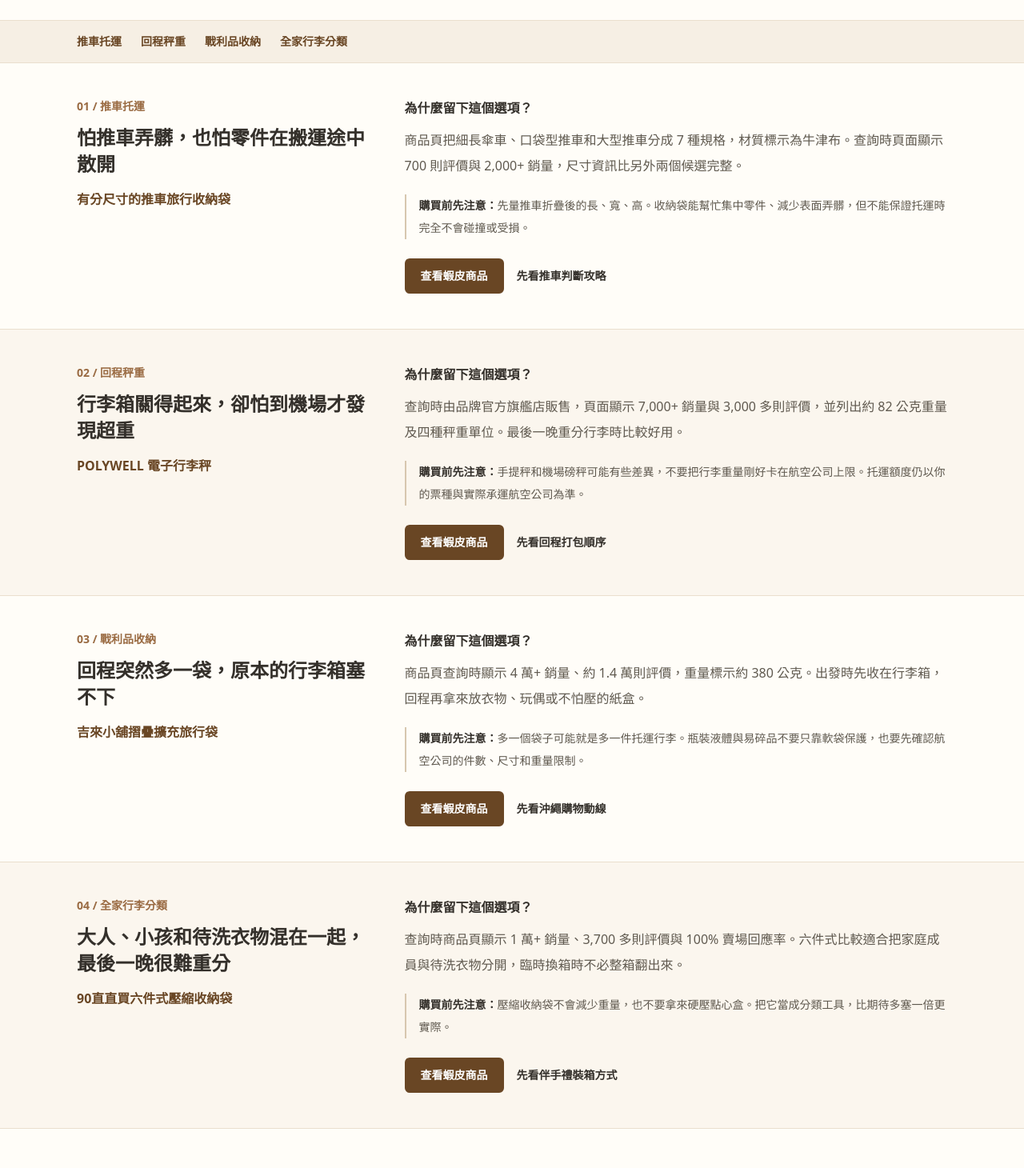
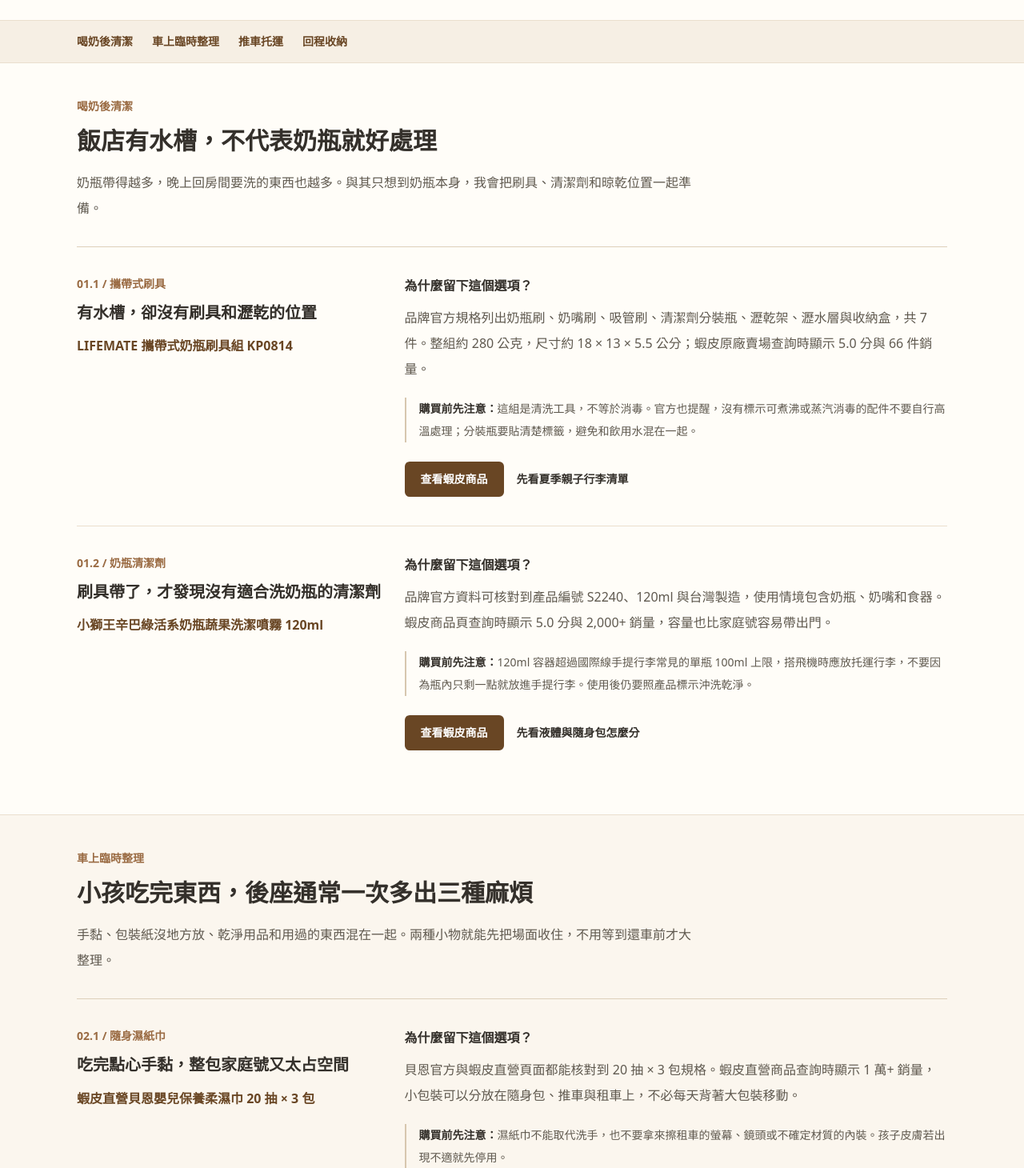
Before and after one commit to wei96-travel/okinawa-family-travel-blog, a Next.js app: page /okinawa-family-travel-gear in a window 1280 px wide. Shown: the part 460-1920 px from the top of the page at 80% size. Built offline with nearby package versions, Linux system fonts and the light colour scheme; no server answers.

Commit message:
Expand travel gear affiliate choices

```diff
--- /dev/null
+++ b/100_Todo/plans/2026-07-25-travel-gear-affiliate-expansion.md
@@ -0,0 +1,40 @@
+# 親子旅行用品頁｜第二批蝦皮分潤商品核對
+
+更新日期：2026-07-25
+
+## 選品原則
+
+- 從旅行情境延伸商品，不從分潤率反推內容。
+- 優先保留原廠、品牌官方或蝦皮直營賣場。
+- 商品頁的價格、評分與銷量只記錄查詢當下可見資料。
+- 品牌宣稱不直接改寫成本站保證；文章必須同時寫出限制。
+- 奶瓶清潔屬於嬰幼兒用品，需用品牌官方規格交叉核對。
+
+## 本次保留
+
+| 情境 | 商品 | 查詢時可見資料 | 官方資料核對 | 分潤短連結 | 主要限制 |
+| --- | --- | --- | --- | --- | --- |
+| 飯店清洗奶瓶 | LIFEMATE 攜帶式奶瓶刷具組 KP0814 | 原廠賣場；NT$499；5.0 分；已售出 66 | 型號 KP0814；7 件組；280g；180 × 130 × 55mm；矽膠、尼龍、PP、PE | https://s.shopee.tw/8AUkeaABdd | 清洗不等於消毒；各配件耐熱方式不同 |
+| 奶瓶清潔劑 | 小獅王辛巴綠活系奶瓶蔬果洗潔噴霧 120ml | NT$144；5.0 分；已售出 2,000+ | 型號 S2240；120ml；台灣製造；品牌列出的用途包含奶瓶、奶嘴與食器 | https://s.shopee.tw/7fYU3gwukD | 120ml 超過國際線手提行李常見的單瓶 100ml 上限，應放托運行李 |
+| 車上臨時清潔 | 蝦皮直營貝恩嬰兒保養柔濕巾 20 抽 × 3 包 | NT$119；已售出 1 萬+；蝦皮直營 | 品牌官方頁可核對 20 抽 × 3 包規格 | https://s.shopee.tw/1VxqiMy7pC | 不能取代洗手；不要用在不確定材質的租車內裝 |
+| 分開零散物品 | 蝦皮直營妙潔 PE 密實袋（大／中／小） | NT$35 起；已售出 4 萬+；蝦皮直營 | 品牌官方頁列出雙軌夾鏈；小尺寸 13 × 13cm、30 枚 | https://s.shopee.tw/1qah6zZhJB | 不宣稱完全防水；食物、乾淨用品與垃圾分開裝 |
+
+## 官方資料
+
+- LIFEMATE 攜帶式奶瓶刷具組：
+  https://www.lifemate.com.tw/products/lifemate-baby-bottle-cleaning-travel-kit-kp0814
+- 小獅王辛巴綠活系奶瓶蔬果洗潔噴霧 120ml：
+  https://www.simba.com.tw/product/s2240/
+- 貝恩嬰兒保養柔濕巾 20 抽：
+  https://www.baan.com.tw/products/baan-baby-wipes-classic-20wipes-1
+- 妙潔密實袋（小）：
+  https://www.newtop.com.tw/products/362126
+- 長榮航空手提行李液體限制：
+  https://www.evaair.com/zh-tw/fly-prepare/baggage/additional-baggage-information/restrictions/
+
+## 沒有保留的候選
+
+- 搜尋結果中大量無品牌旅行奶瓶刷組：多數只有 0～60 件銷量，標題與圖片高度相似，規格來源不清楚。
+- 高分潤但銷量很低的奶瓶刷：分潤率不能取代商品資訊完整度。
+- 700ml 奶瓶清潔慕斯與家庭號清潔液：居家使用合理，但不適合作為旅行頁的第一選擇。
+- 大箱濕紙巾：單價可能較低，但和隨身包、推車、租車的使用情境不合。
--- a/app/okinawa-family-travel-gear/page.tsx
+++ b/app/okinawa-family-travel-gear/page.tsx
@@ -3,15 +3,15 @@ import Link from "next/link";
 import { AffiliateProductLink } from "@/components/affiliate-product-link";
 
 export const metadata: Metadata = {
-  title: "沖繩親子旅行用品清單｜推車托運、行李整理與回程收納",
+  title: "沖繩親子旅行用品清單｜奶瓶清潔、車上整理與回程收納",
   description:
-    "整理帶小孩去沖繩時真正派得上用場的用品：推車托運袋、行李秤、摺疊旅行袋與壓縮收納袋。每項都說明用途、限制與購買前要注意的地方。",
+    "整理帶小孩去沖繩時真正派得上用場的用品：奶瓶清潔、隨身濕紙巾、密實袋、推車托運與回程收納。每項都說明用途、限制與購買前要注意的地方。",
   alternates: {
     canonical: "/okinawa-family-travel-gear"
   },
   openGraph: {
     title: "沖繩親子旅行用品清單",
-    description: "從推車托運、行李超重、回程多一袋到全家衣物分類，依旅行問題挑用品。",
+    description: "從奶瓶清潔、車上整理、推車托運到回程收納，依旅行情境挑用品。",
     url: "/okinawa-family-travel-gear",
     images: [
       {
@@ -22,9 +22,78 @@ export const metadata: Metadata = {
   }
 };
 
-const products = [
+const productGroups = [
   {
-    id: "stroller-bag",
+    id: "bottle-cleaning",
+    eyebrow: "喝奶後清潔",
+    title: "飯店有水槽，不代表奶瓶就好處理",
+    summary: "奶瓶帶得越多，晚上回房間要洗的東西也越多。與其只想到奶瓶本身，我會把刷具、清潔劑和晾乾位置一起準備。",
+    products: [
+      {
+        category: "攜帶式刷具",
+        problem: "有水槽，卻沒有刷具和瀝乾的位置",
+        name: "LIFEMATE 攜帶式奶瓶刷具組 KP0814",
+        reason:
+          "品牌官方規格列出奶瓶刷、奶嘴刷、吸管刷、清潔劑分裝瓶、瀝乾架、瀝水層與收納盒，共 7 件。整組約 280 公克，尺寸約 18 × 13 × 5.5 公分；蝦皮原廠賣場查詢時顯示 5.0 分與 66 件銷量。",
+        caution:
+          "這組是清洗工具，不等於消毒。官方也提醒，沒有標示可煮沸或蒸汽消毒的配件不要自行高溫處理；分裝瓶要貼清楚標籤，避免和飲用水混在一起。",
+        href: "https://s.shopee.tw/8AUkeaABdd",
+        articleHref: "/blog/okinawa-summer-family-packing-list",
+        articleLabel: "先看夏季親子行李清單"
+      },
+      {
+        category: "奶瓶清潔劑",
+        problem: "刷具帶了，才發現沒有適合洗奶瓶的清潔劑",
+        name: "小獅王辛巴綠活系奶瓶蔬果洗潔噴霧 120ml",
+        reason:
+          "品牌官方資料可核對到產品編號 S2240、120ml 與台灣製造，使用情境包含奶瓶、奶嘴和食器。蝦皮商品頁查詢時顯示 5.0 分與 2,000+ 銷量，容量也比家庭號容易帶出門。",
+        caution:
+          "120ml 容器超過國際線手提行李常見的單瓶 100ml 上限，搭飛機時應放托運行李，不要因為瓶內只剩一點就放進手提行李。使用後仍要照產品標示沖洗乾淨。",
+        href: "https://s.shopee.tw/7fYU3gwukD",
+        articleHref: "/blog/okinawa-summer-family-packing-list",
+        articleLabel: "先看液體與隨身包怎麼分"
+      }
+    ]
+  },
+  {
+    id: "car-reset",
+    eyebrow: "車上臨時整理",
+    title: "小孩吃完東西，後座通常一次多出三種麻煩",
+    summary: "手黏、包裝紙沒地方放、乾淨用品和用過的東西混在一起。兩種小物就能先把場面收住，不用等到還車前才大整理。",
+    products: [
+      {
+        category: "隨身濕紙巾",
+        problem: "吃完點心手黏，整包家庭號又太占空間",
+        name: "蝦皮直營貝恩嬰兒保養柔濕巾 20 抽 × 3 包",
+        reason:
+          "貝恩官方與蝦皮直營頁面都能核對到 20 抽 × 3 包規格。蝦皮直營商品查詢時顯示 1 萬+ 銷量，小包裝可以分放在隨身包、推車與租車上，不必每天背著大包裝移動。",
+        caution:
+          "濕紙巾不能取代洗手，也不要拿來擦租車的螢幕、鏡頭或不確定材質的內裝。孩子皮膚若出現不適就先停用。",
+        href: "https://s.shopee.tw/1VxqiMy7pC",
+        articleHref: "/blog/okinawa-convenience-store-family-shopping-guide",
+        articleLabel: "先看便利商店怎麼補位"
+      },
+      {
+        category: "密實袋",
+        problem: "包裝紙、備用衣物和乾淨小物全混在一起",
+        name: "蝦皮直營妙潔 PE 密實袋（大／中／小）",
+        reason:
+          "品牌官方資料列出雙軌夾鏈，小尺寸約 13 × 13 公分、每盒 30 枚；蝦皮直營商品查詢時顯示 4 萬+ 銷量。小袋可以放零散小物，中袋則適合把備用衣物或暫時要隔開的東西先分開。",
+        caution:
+          "密實袋不是防水保證，也不要裝熱液體或尖銳物。裝食物、乾淨用品與垃圾的袋子要分開，還車前仍要把垃圾帶走。",
+        href: "https://s.shopee.tw/1qah6zZhJB",
+        articleHref: "/blog/okinawa-convenience-store-family-shopping-guide",
+        articleLabel: "先看親子自駕採買情境"
+      }
+    ]
+  },
+  {
+    id: "stroller-travel",
+    eyebrow: "推車托運",
+    title: "推車要托運，先處理尺寸和零件",
+    summary: "收納袋的作用是集中零件、減少表面弄髒，不是讓推車變成摔不壞。下單前最重要的還是量折疊尺寸。",
+    products: [
+      {
         category: "推車托運",
         problem: "怕推車弄髒，也怕零件在搬運途中散開",
         name: "有分尺寸的推車旅行收納袋",
@@ -35,9 +104,16 @@ const products = [
         href: "https://s.shopee.tw/9zwOmFGv6v",
         articleHref: "/blog/okinawa-family-stroller-guide",
         articleLabel: "先看推車判斷攻略"
+      }
+    ]
   },
   {
-    id: "luggage-scale",
+    id: "return-packing",
+    eyebrow: "回程收納",
+    title: "買完伴手禮，才是真正的行李考驗",
+    summary: "先知道有沒有超重，再決定要不要多一個袋子；收納袋則拿來分類，不要把它當成可以憑空減少重量。",
+    products: [
+      {
         category: "回程秤重",
         problem: "行李箱關得起來，卻怕到機場才發現超重",
         name: "POLYWELL 電子行李秤",
@@ -50,7 +126,6 @@ const products = [
         articleLabel: "先看回程打包順序"
       },
       {
-    id: "foldable-bag",
         category: "戰利品收納",
         problem: "回程突然多一袋，原本的行李箱塞不下",
         name: "吉來小舖摺疊擴充旅行袋",
@@ -63,7 +138,6 @@ const products = [
         articleLabel: "先看沖繩購物動線"
       },
       {
-    id: "packing-cubes",
         category: "全家行李分類",
         problem: "大人、小孩和待洗衣物混在一起，最後一晚很難重分",
         name: "90直直買六件式壓縮收納袋",
@@ -74,6 +148,8 @@ const products = [
         href: "https://s.shopee.tw/9V04ylQwhF",
         articleHref: "/blog/okinawa-souvenir-packing-guide",
         articleLabel: "先看伴手禮裝箱方式"
+      }
+    ]
   }
 ] as const;
 
@@ -88,7 +164,7 @@ export default function OkinawaFamilyTravelGearPage() {
               沖繩親子旅行用品清單
             </h1>
             <p className="mt-5 text-lg leading-9 text-[#5f594f]">
-              這頁不把所有用品都列一遍，只整理已經打開商品頁，核對過尺寸、材質、評價與銷量的選項。先看自己遇到哪個問題，再決定需不需要買。
+              這頁不把所有用品都列一遍，而是按旅行情境整理。奶瓶喝完怎麼洗、後座弄髒怎麼收、推車怎麼托運、回程怎麼分行李，先看自己遇到哪個問題，再決定需不需要買。
             </p>
             <p className="mt-5 border-l-4 border-[#9a6b43] bg-[#fbf6ee] px-4 py-3 text-sm leading-7 text-[#5f594f]">
               以下含蝦皮分潤連結。透過連結購買不會增加你的售價，本站可能獲得分潤。商品價格、規格與庫存會變動，請以賣場頁面為準。
@@ -104,32 +180,37 @@ export default function OkinawaFamilyTravelGearPage() {
 
       <nav aria-label="用品問題快速選擇" className="border-b border-[#eadfce] bg-[#f6efe4]">
         <div className="mx-auto flex max-w-6xl flex-wrap gap-x-6 gap-y-2 px-5 py-4 text-sm font-semibold text-[#694624] sm:px-6 lg:px-8">
-          {products.map((product) => (
-            <a className="underline decoration-[#d7c7af] underline-offset-4 hover:text-[#543719]" href={`#${product.id}`} key={product.id}>
-              {product.category}
+          {productGroups.map((group) => (
+            <a className="underline decoration-[#d7c7af] underline-offset-4 hover:text-[#543719]" href={`#${group.id}`} key={group.id}>
+              {group.eyebrow}
             </a>
           ))}
         </div>
       </nav>
 
       <main>
-        {products.map((product, index) => (
-          <section
-            className={index % 2 === 0 ? "border-b border-[#eadfce] bg-[#fffdf8]" : "border-b border-[#eadfce] bg-[#fbf6ee]"}
-            id={product.id}
-            key={product.id}
-          >
-            <div className="mx-auto grid max-w-6xl gap-7 px-5 py-11 sm:px-6 lg:grid-cols-[0.72fr_1.28fr] lg:px-8">
+        {productGroups.map((group, groupIndex) => (
+          <section className={groupIndex % 2 === 0 ? "border-b border-[#eadfce] bg-[#fffdf8]" : "border-b border-[#eadfce] bg-[#fbf6ee]"} id={group.id} key={group.id}>
+            <div className="mx-auto max-w-6xl px-5 py-11 sm:px-6 lg:px-8">
+              <div className="max-w-3xl">
+                <p className="text-sm font-semibold text-[#9a6b43]">{group.eyebrow}</p>
+                <h2 className="mt-3 text-2xl font-bold leading-snug text-[#34302b] sm:text-3xl">{group.title}</h2>
+                <p className="mt-4 text-base leading-8 text-[#5f594f]">{group.summary}</p>
+              </div>
+
+              <div className="mt-8 border-t border-[#ddcfba]">
+                {group.products.map((product, productIndex) => (
+                  <div className="grid gap-7 border-b border-[#eadfce] py-9 last:border-b-0 lg:grid-cols-[0.72fr_1.28fr]" key={product.name}>
                     <div>
                       <p className="text-sm font-semibold text-[#9a6b43]">
-                  {String(index + 1).padStart(2, "0")} / {product.category}
+                        {String(groupIndex + 1).padStart(2, "0")}.{productIndex + 1} / {product.category}
                       </p>
-                <h2 className="mt-3 text-2xl font-bold leading-snug text-[#34302b]">{product.problem}</h2>
+                      <h3 className="mt-3 text-xl font-bold leading-snug text-[#34302b]">{product.problem}</h3>
                       <p className="mt-4 text-base font-semibold text-[#694624]">{product.name}</p>
                     </div>
 
                     <div>
-                <h3 className="text-base font-bold text-[#34302b]">為什麼留下這個選項？</h3>
+                      <h4 className="text-base font-bold text-[#34302b]">為什麼留下這個選項？</h4>
                       <p className="mt-3 text-base leading-8 text-[#5f594f]">{product.reason}</p>
                       <p className="mt-5 border-l-2 border-[#d7c7af] pl-4 text-sm leading-7 text-[#5f594f]">
                         <strong className="text-[#34302b]">購買前先注意：</strong>
@@ -143,6 +224,9 @@ export default function OkinawaFamilyTravelGearPage() {
                       </div>
                     </div>
                   </div>
+                ))}
+              </div>
+            </div>
           </section>
         ))}
       </main>
@@ -154,7 +238,7 @@ export default function OkinawaFamilyTravelGearPage() {
           <p>同一類用品之後會保留 2～3 個不同方向，例如價格較低、規格較完整或重量較輕。讀者不必只能選一個賣場，但每個連結都要先完成核對，不會為了湊數把搜尋結果整排放上來。</p>
           <p>我們會核對商品頁、尺寸、材質、評價數與可見銷量，也會把限制寫出來。賣場寫的「通用」、「防水」或其他宣傳文字，不會直接改寫成本站保證。</p>
           <p>
-            這批資料核對於 2026 年 7 月 22～24 日。更完整的合作說明可看
+            這批資料核對於 2026 年 7 月 22～25 日。奶瓶清潔、濕紙巾與密實袋另有品牌官方資料交叉核對。更完整的合作說明可看
             <Link className="font-semibold text-[#694624] underline decoration-[#d7c7af] underline-offset-4" href="/affiliate-disclosure">
               聯盟行銷揭露
             </Link>
```
Also changed, not shown: 1 other file (tests, documents, lock files or other folders). Lines whose indentation alone changed are shown as unchanged.
